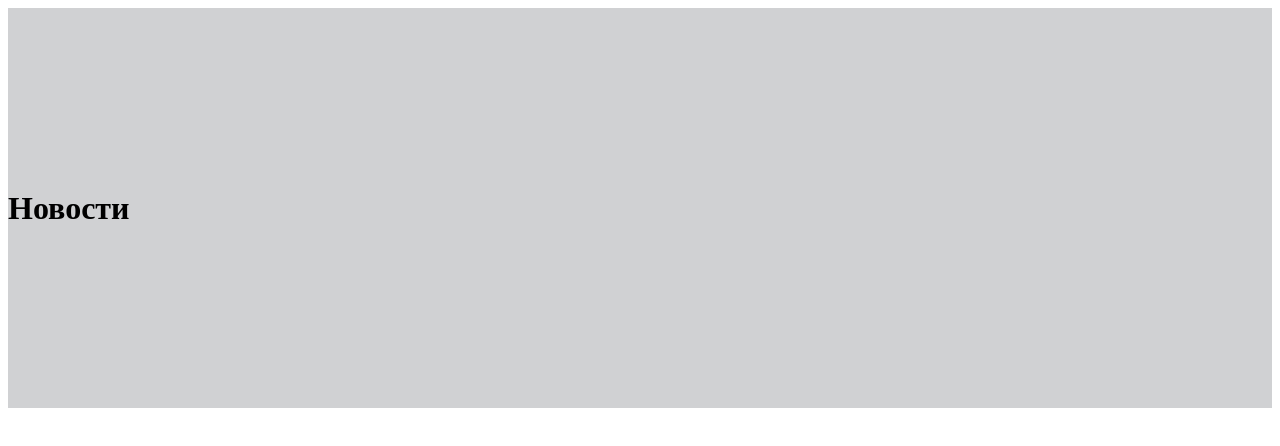
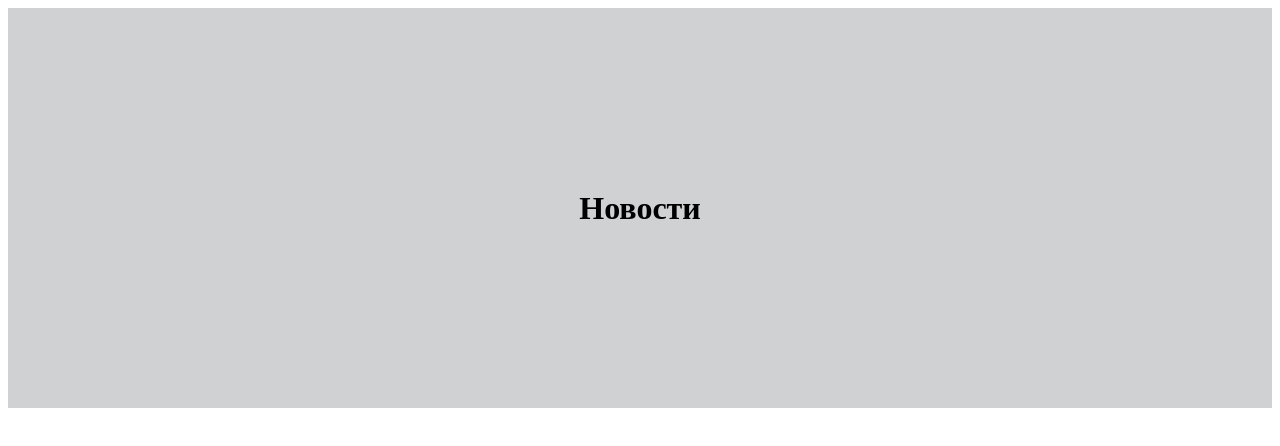
Before and after one commit to 201198al/news-site, a plain HTML site: page index.html in a window 1280 px wide. Drawn offline with Linux system fonts and the light colour scheme.

Commit message:
Исправление опечатки

```diff
--- a/css/style.css
+++ b/css/style.css
@@ -1,8 +1,9 @@
 header {
   display: flex;
   align-items: center;
-  justify-conetnt: center;
+  justify-content: center;
   background-color: #d0d1d3;
   height: 400px;
   width: 100%;
+
 }
```
